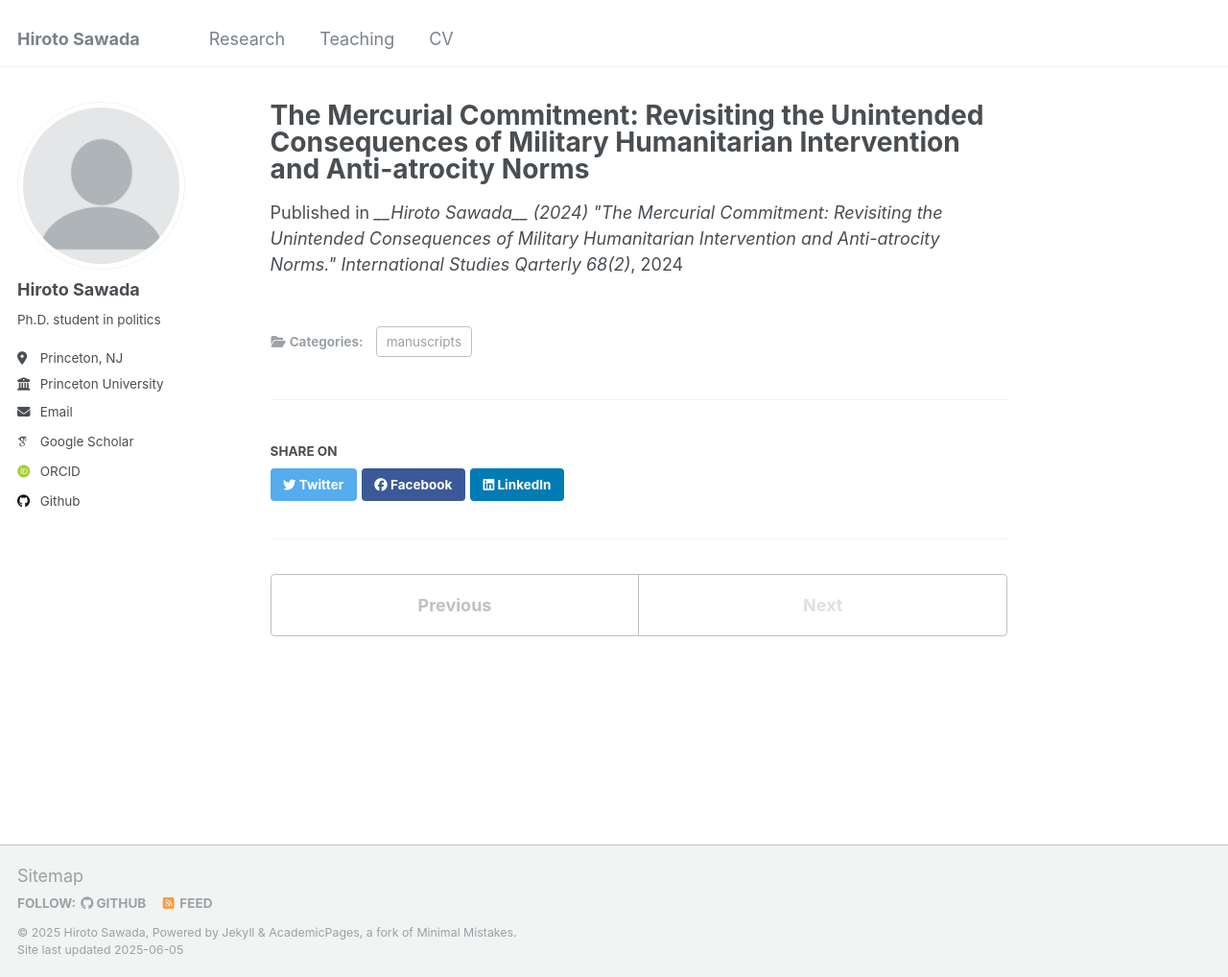
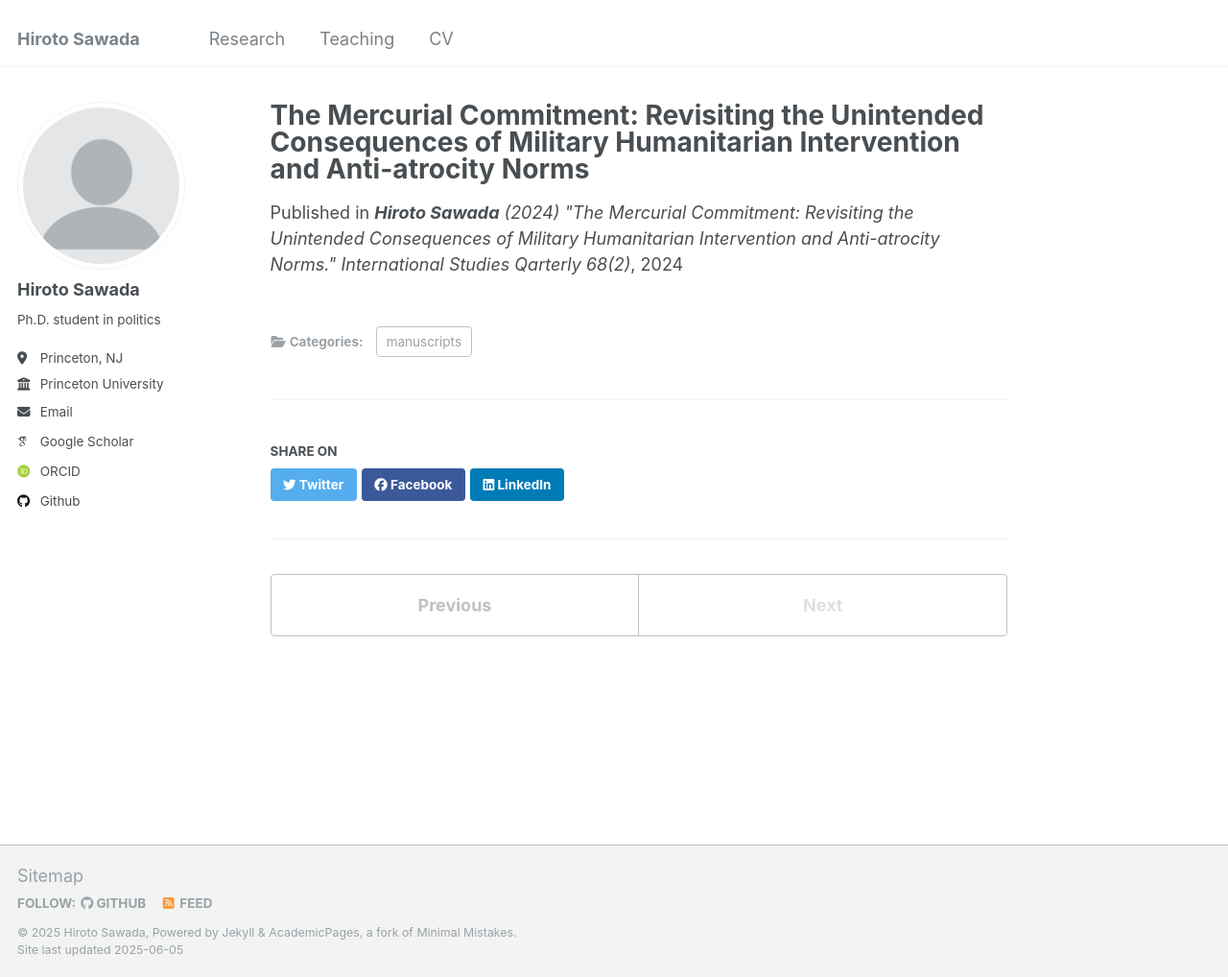
Before and after one commit to hiroto-sawada/hiroto-sawada.github.io, a Jekyll site: the page built from _publications/2009-10-01-paper-title-number-1.md, in a window 1280 px wide and 1018 px high. Shown: the whole window at 96% size. Built offline with Jekyll 4.4.1, drawn with Linux system fonts in a browser that asks for light colours; some web fonts are replaced.

```diff
--- a/_publications/2009-10-01-paper-title-number-1.md
+++ b/_publications/2009-10-01-paper-title-number-1.md
@@ -4,6 +4,6 @@ collection: research
 category: manuscripts
 date: 2024-04-01
 permalink: https://doi.org/10.1093/isq/sqae023
-venue: '__Hiroto Sawada__ (2024) "The Mercurial Commitment: Revisiting the Unintended Consequences of Military Humanitarian Intervention and Anti-atrocity Norms." International Studies Qarterly 68(2)'
+venue: '<b>Hiroto Sawada</b> (2024) "The Mercurial Commitment: Revisiting the Unintended Consequences of Military Humanitarian Intervention and Anti-atrocity Norms." International Studies Qarterly 68(2)'
 paperurl: 'https://doi.org/10.1093/isq/sqae023'
 ---
```
